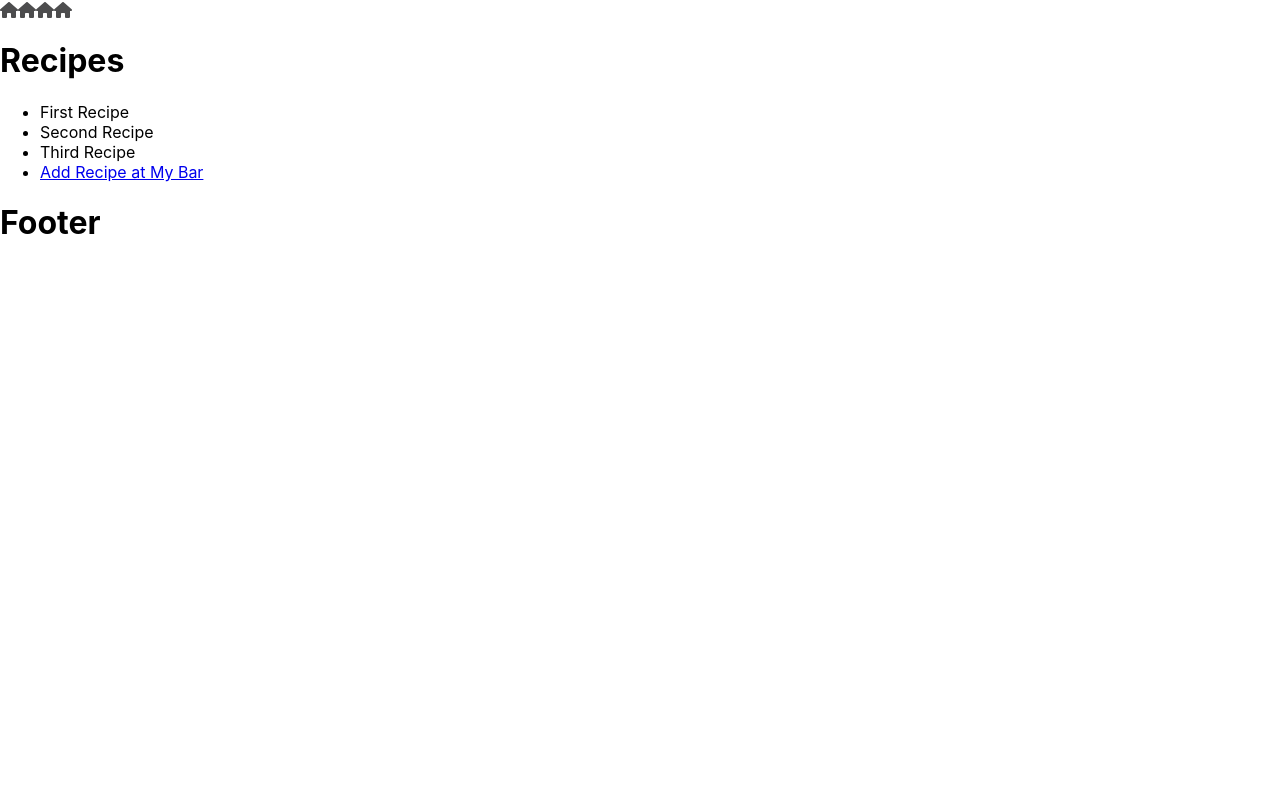
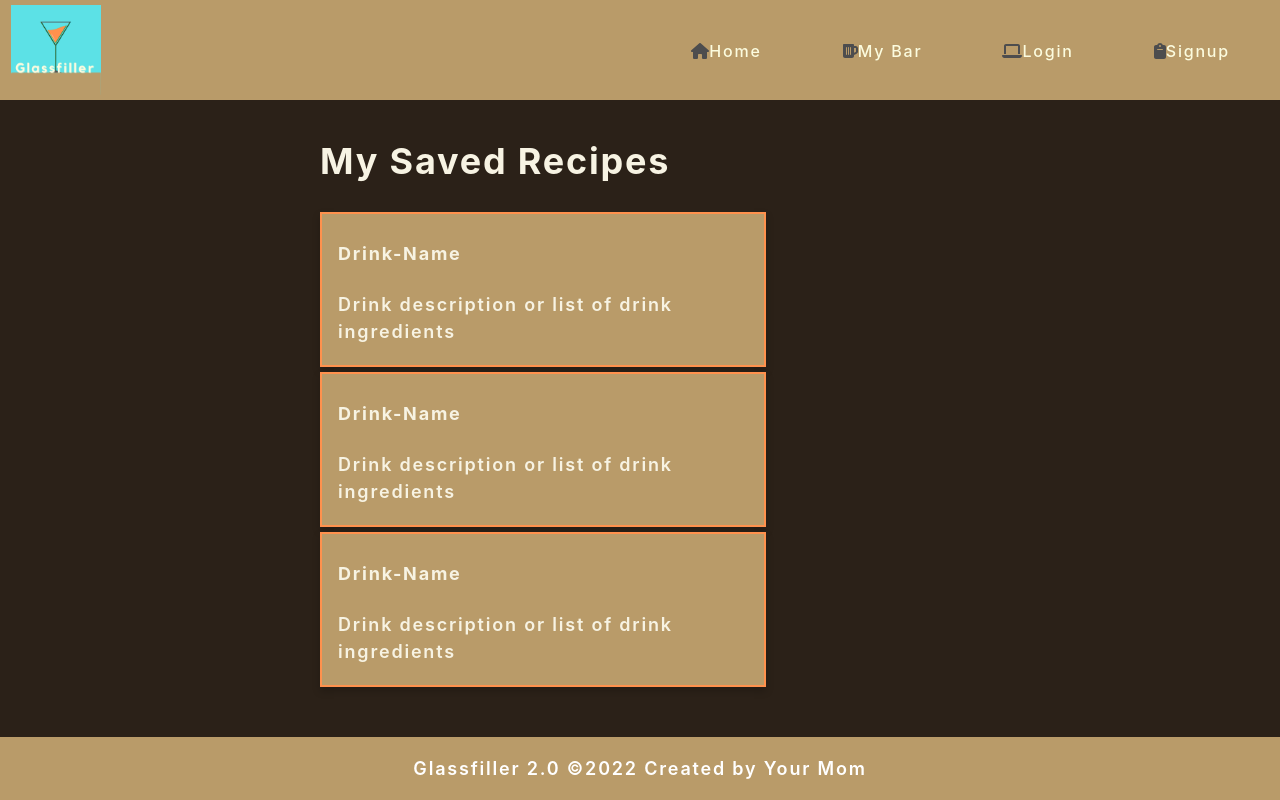
Before and after one commit to Caleeeb/glassfiller-2.0, a React (Create React App) app in the folder client/: page /mybar in a window 1280 px wide. Built offline with nearby package versions, Linux system fonts and the light colour scheme.

Commit message:
updated styling

```diff
--- a/client/src/Pages/Login.js
+++ b/client/src/Pages/Login.js
@@ -41,10 +41,10 @@ const Login = (props) => {
 
     return (
         <main>
-            <div>
-                <div className='card'>
-                    <h3 className='card-header'>Login</h3>
-                    <div className='card-body'>
+            <div className='login-form'>
+                <div className='content'>
+                    <h3>Login</h3>
+                    <div className="input-field">
                         <form onSubmit={handleFormSubmit}>
                             <input
                                 className="form-input"
@@ -64,9 +64,12 @@ const Login = (props) => {
                                 value={formState.password}
                                 onChange={handleChange}
                             />
+                            <div className="action">
                             <button type='submit'>
                                 Submit
                             </button>
+                            </div>
+
                         </form>
 
                         {error && <div>Login failed</div>}
--- a/client/src/Pages/Signup.js
+++ b/client/src/Pages/Signup.js
@@ -40,10 +40,10 @@ const Signup = () => {
     return (
         <main>
             <div>
-                <div>
-                    <div className="card">
-                        <h4 className="card-header">Sign Up</h4>
-                        <div className="card-body">
+                <div className="login-form">
+                    <div className="content">
+                        <h4>Sign Up</h4>
+                        <div className="input-field">
                             <form onSubmit={handleFormSubmit}>
                                 <input
                                     className="form-input"
@@ -72,9 +72,11 @@ const Signup = () => {
                                     value={formState.password}
                                     onChange={handleChange}
                                 />
+                                <div className="action">
                                 <button type="submit">
                                     Submit
                                 </button>
+                                </div>
                             </form>
                             {error && <div>Signup failed</div>}
                         </div>
--- a/client/src/components/Footer/index.js
+++ b/client/src/components/Footer/index.js
@@ -3,7 +3,9 @@ import React from "react";
 const Footer = () => {
 
     return (
-        <h1>Footer</h1>
+        <div class="footer">
+  <p>Glassfiller 2.0 ©2022 Created by Your Mom</p>
+</div>
     )
 };
 
--- a/client/src/components/MyPage/index.js
+++ b/client/src/components/MyPage/index.js
@@ -2,20 +2,29 @@ import React from "react";
 
 function MyPage() {
   return (
-    <div>
-      <h1>Recipes</h1>
-      <section>
-        <ul>
-          <li>First Recipe</li>
-          <li>Second Recipe</li>
-          <li>Third Recipe</li>
-          <li>
-            <a href="/add-recipe" role="button">
-              Add Recipe at My Bar
-            </a>
-          </li>
-        </ul>
-      </section>
+<div className="all-cards">
+      <h1>My Saved Recipes</h1>
+      <div className="card">
+
+        <div className="card-container">
+          <h4>Drink-Name</h4>
+          <p>Drink description or list of drink ingredients</p>
+        </div>
+      </div>
+      <div className="card">
+
+        <div className="card-container">
+          <h4>Drink-Name</h4>
+          <p>Drink description or list of drink ingredients</p>
+        </div>
+      </div>
+      <div className="card">
+
+        <div className="card-container">
+          <h4>Drink-Name</h4>
+          <p>Drink description or list of drink ingredients</p>
+        </div>
+      </div>
     </div>
   );
 };
--- a/client/src/components/NavBar/index.js
+++ b/client/src/components/NavBar/index.js
@@ -2,50 +2,58 @@ import React from "react";
 import './index.scss';
 import { NavLink } from "react-router-dom";
 import { FontAwesomeIcon } from "@fortawesome/react-fontawesome";
-import { faHome } from "@fortawesome/free-solid-svg-icons";
+import { faHome, faBeer, faLaptop, faClipboard } from "@fortawesome/free-solid-svg-icons";
 
 
 
 
 const NavBar = () => (
-  <div>
+  <header>
+  <img className="logo" src="../Glassfiller.png" alt="Glassfiller logo" />
   <nav>
+    <ul className="nav__links">
+      <li>
       <NavLink
       exact="true"
       activeclassname="active"
       className="home-nav"
-        to="/"
+      to="/home"
     >
       <FontAwesomeIcon icon={faHome} color="#4d4d4e" />
-      </NavLink>
+    </NavLink>Home
+      </li>
 
-      <NavLink
+      <li><NavLink
       exact="true"
       activeclassname="active"
       className="mybar-nav"
       to="/mybar"
     >
-        <FontAwesomeIcon icon={faHome} color="#4d4d4e" />
-      </NavLink>
-
+      <FontAwesomeIcon icon={faBeer} color="#4d4d4e" />
+    </NavLink>My Bar</li>
+    <li>
     <NavLink
       exact="true"
       activeclassname="active"
       className="login-nav"
       to="/login"
     >
-        <FontAwesomeIcon icon={faHome} color="#4d4d4e" />
-      </NavLink>
+      <FontAwesomeIcon icon={faLaptop} color="#4d4d4e" />
+    </NavLink>Login
+    </li>
+    <li>
     <NavLink
         exact="true"
         activeclassname="active"
         className="signup-nav"
         to="/signup"
       >
-        <FontAwesomeIcon icon={faHome} color="#4d4d4e" />
-      </NavLink>
+        <FontAwesomeIcon icon={faClipboard} color="#4d4d4e" />
+      </NavLink>Signup
+    </li>
+    </ul>
     </nav>
-  </div>
+</header>
 );
 
 export default NavBar;
--- a/client/src/index.css
+++ b/client/src/index.css
@@ -1,5 +1,12 @@
 body {
   margin: 0;
+  padding: 0;
+  font-weight: 600;
+  line-height: 1.5;
+  font-size: 18px;
+  letter-spacing: 0.1em;
+  background: var(--bgColor);
+  color: var(--dark);
   font-family: -apple-system, BlinkMacSystemFont, 'Segoe UI', 'Roboto', 'Oxygen',
     'Ubuntu', 'Cantarell', 'Fira Sans', 'Droid Sans', 'Helvetica Neue',
     sans-serif;
@@ -11,3 +18,183 @@ code {
   font-family: source-code-pro, Menlo, Monaco, Consolas, 'Courier New',
     monospace;
 }
+
+:root {
+  /* setting up color variables */
+  --darkest: rgb(175,145,100);
+  --dark: rgb(247,243,227);
+  --light: rgb(179,182,183);
+  --lightest: rgb(111,26,7);
+  --bgColor: rgb(43,33,24);
+  --spacing-one: calc(1rem * 0.5);
+  --spacing-two: calc(1rem);
+  --spacing-five: calc(2.5rem);
+}
+
+
+/* card styling begins */
+.card {
+  box-shadow: 0 4px 8px 0 rgba(0,0,0,0.2);
+  transition: 0.3s;
+  width: 69%;
+  background-color: rgba(185,155,105,255);
+  margin-top: 5px;
+  border: 2px solid rgba(255,145,77,255);
+}
+.card img {
+  width: 40%;
+}
+
+.card:hover {
+  box-shadow: 0 8px 16px 0 rgba(0,0,0,0.2);
+}
+
+.card-container {
+  padding: 2px 16px;
+}
+.all-cards {
+  margin: auto;
+  width: 50%;
+  padding: 10px;
+  display: block;
+  justify-content: center;
+  align-items: center;
+}
+
+
+
+/* login form styling begins */
+.login-form {
+  background-color: #b99b69;
+  width: 500px;
+  margin: 65px auto;
+  display: -webkit-box;
+  display: flex;
+  -webkit-box-orient: vertical;
+  -webkit-box-direction: normal;
+          flex-direction: column;
+  border-radius: 4px;
+  box-shadow: 0 2px 25px rgba(0, 0, 0, 0.2);
+}
+.login-form h1 {
+  padding: 35px 35px 0 35px;
+  font-weight: bold;
+  color: rgba(185,155,105,255);
+}
+.login-form .content {
+  padding: 35px;
+  text-align: center;
+  color: rgba(252,252,223,255);
+}
+.login-form .input-field {
+  padding: 12px 5px;
+}
+.login-form .input-field input {
+  font-size: 16px;
+  display: block;
+  font-family: 'Rubik', sans-serif;
+  width: 100%;
+  padding: 10px 1px;
+  border: 0;
+  border-bottom: 1px solid #747474;
+  outline: none;
+  -webkit-transition: all .2s;
+  transition: all .2s;
+}
+
+.login-form a.link {
+  text-decoration: none;
+  color: #747474;
+  letter-spacing: 0.2px;
+  text-transform: uppercase;
+  display: inline-block;
+  margin-top: 20px;
+}
+.login-form .action {
+  display: -webkit-box;
+  display: flex;
+  -webkit-box-orient: horizontal;
+  -webkit-box-direction: normal;
+          flex-direction: row;
+}
+.login-form .action button {
+  width: 100%;
+  border: none;
+  padding: 18px;
+  font-family: 'Rubik', sans-serif;
+  cursor: pointer;
+  text-transform: uppercase;
+  background: rgba(255,145,77,255);
+  color: #777;
+  border: 1px solid black;
+  letter-spacing: 0.2px;
+  outline: 0;
+  -webkit-transition: all .3s;
+  transition: all .3s;
+}
+.login-form .action button:hover {
+  background: rgba(92,225,230,255);
+}
+.login-form .action button:nth-child(2) {
+  background: rgba(92,225,230,255);
+  color: #fff;
+  border: 1px solid black;
+}
+.login-form .action button:nth-child(2):hover {
+  background: rgba(255,145,77,255);
+}
+
+/* navbar styling */
+
+header li {
+  font-weight: 500;
+  font-size: 16px;
+  color: rgba(252,252,223,255);
+  text-decoration: none;
+}
+
+header{
+  display: flex;
+  justify-content: space-between;
+  align-items: center;
+  padding: 30px 10px;
+  background-color: #b99b69;
+  height: 40px;
+}
+.logo {
+cursor: pointer;
+max-width: 100px;
+max-height: 90px;
+border: 1px solid rgba(185,155,105,255);
+}
+ .nav__links {
+  list-style: none;
+ }
+
+ .nav__links li {
+  display: inline-block;
+  padding: 0px 40px;
+ }
+
+.nav__links li NavLink {
+  transition: all 0.3s ease 0s;
+  padding-right: 20px;
+
+}
+
+.nav__links li NavLink:hover {
+
+  color: var(-- --light)
+}
+
+/* Footer style begins */
+
+.footer {
+  position: fixed;
+  left: 0;
+  bottom: 0;
+  width: 100%;
+  background-color: #b99b69;
+  color: white;
+  text-align: center;
+}
```
Also changed, not shown: client/public/Glassfiller.png (added). Lines whose indentation alone changed are shown as unchanged.
